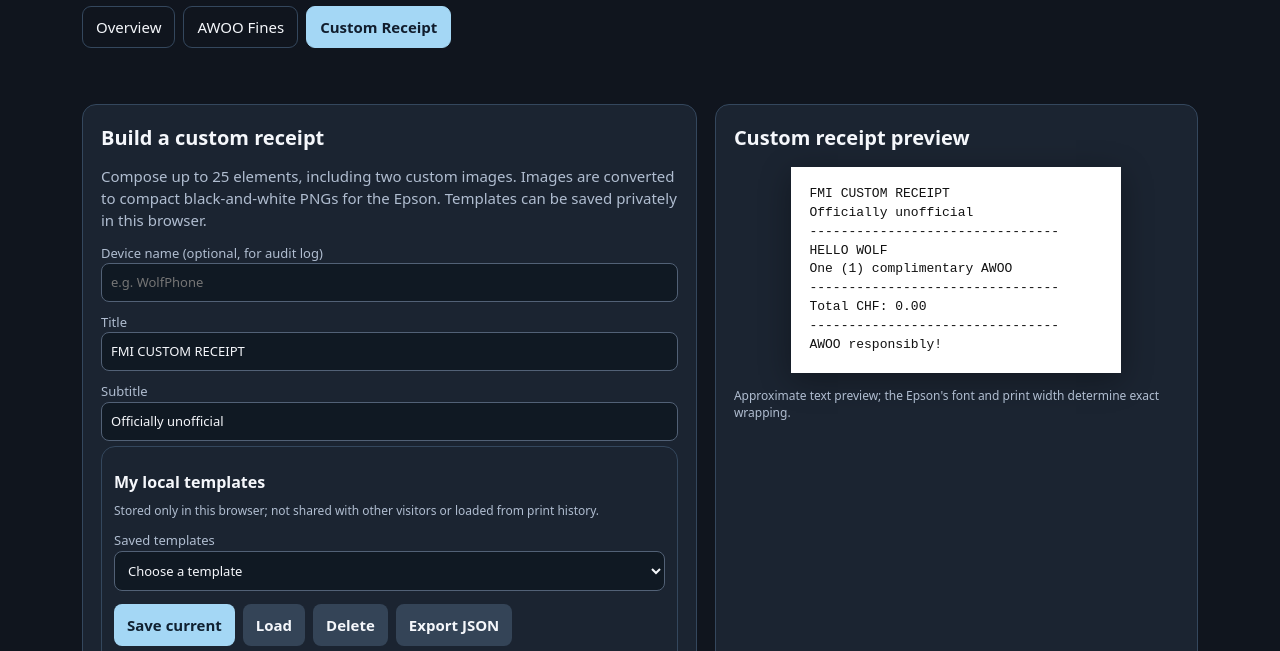
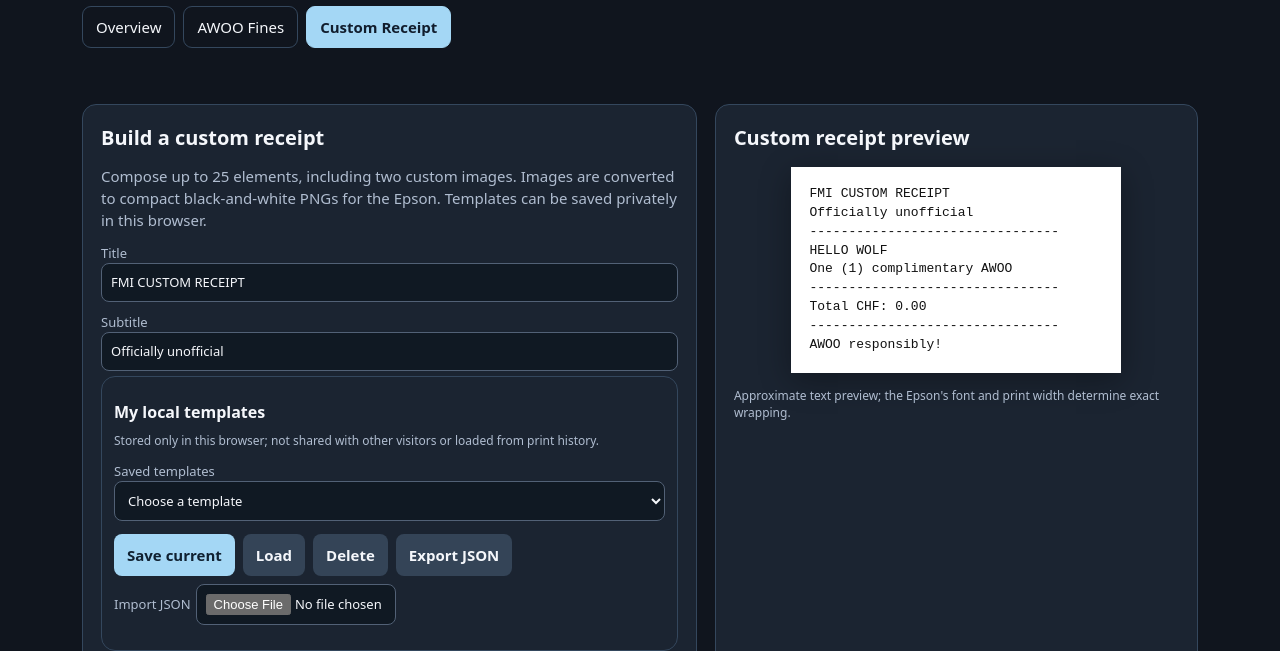
Before and after one commit to DakotaWolfi/pt35, a plain HTML site: page print_station/index.html in a window 1280 px wide. Both pictures are taken after a click on the link "Custom Receipt". Shown: the part 109-760 px from the top of the page. Drawn offline with Linux system fonts and the light colour scheme; no server answers.

Commit message:
Remove manual device-name prompt; identify visitors through automatically collected browser/network metadata

```diff
--- a/print_station/index.html
+++ b/print_station/index.html
@@ -38,12 +38,12 @@ img#logo{max-width:250px;max-height:130px;background:white}
 <form id="fine"><div class="two"><label>Offender<input name="name" maxlength="40" required placeholder="Suspicious Wolf"></label><label>Issued by<input name="issuer" maxlength="80"></label></div>
 <label>Offence<select name="offence"><option>Unlicensed AWOO</option><option>Excessive howling</option><option>Unauthorized tail wagging</option><option>Being suspiciously fluffy</option><option>Disturbing the peace with AWOOOO</option><option>Other</option></select></label>
 <div class="two"><label>Fine amount<input name="amount" type="number" min="0" step=".01" value="350"></label><label>Currency<input name="currency" maxlength="8" value="CHF"></label></div>
-<label>Location<input name="location" maxlength="80" placeholder="40C3"></label><label>Device name (optional, for audit log)<input name="device_name" maxlength="64" placeholder="e.g. WolfPhone"></label><label>Officer notes<textarea name="message" maxlength="160" required></textarea></label>
+<label>Location<input name="location" maxlength="80" placeholder="40C3"></label><label>Officer notes<textarea name="message" maxlength="160" required></textarea></label>
 <div class="controls"><button type="submit">Print AWOO fine</button><button type="reset" class="secondary">Clear</button></div></form></div>
 <div class="card"><h2>Fine preview</h2><div class="receipt" id="fine-preview"></div></div></div></section>
 <section class="panel" id="page-custom" hidden><div class="grid"><div class="card"><h2>Build a custom receipt</h2>
 <p>Compose up to 25 elements, including two custom images. Images are converted to compact black-and-white PNGs for the Epson. Templates can be saved privately in this browser.</p>
-<form id="custom"><label>Device name (optional, for audit log)<input name="device_name" maxlength="64" placeholder="e.g. WolfPhone"></label><label>Title<input name="title" maxlength="48" value="FMI CUSTOM RECEIPT" required></label><label>Subtitle<input name="subtitle" maxlength="64" value="Officially unofficial"></label>
+<form id="custom"><label>Title<input name="title" maxlength="48" value="FMI CUSTOM RECEIPT" required></label><label>Subtitle<input name="subtitle" maxlength="64" value="Officially unofficial"></label>
 <div class="card" style="padding:12px"><h3>My local templates</h3><p class="small">Stored only in this browser; not shared with other visitors or loaded from print history.</p><label>Saved templates<select id="template-list"><option value="">Choose a template</option></select></label><div class="controls"><button type="button" id="save-template">Save current</button><button type="button" class="secondary" id="load-template">Load</button><button type="button" class="secondary" id="delete-template">Delete</button><button type="button" class="secondary" id="export-template">Export JSON</button><label style="display:inline-flex;align-items:center;gap:5px;margin:0">Import JSON <input type="file" id="import-template" accept="application/json,.json" style="max-width:200px"></label></div></div><h3>Receipt content</h3><div id="lines"></div>
 <div class="controls"><button type="button" class="secondary" id="add-line">+ Add receipt element</button></div>
 <label>Footer<input name="footer" maxlength="100" value="AWOO responsibly!"></label>
@@ -236,7 +236,7 @@ $('#history-unlock').onclick=async()=>{if(!secureAdmin)return notice('HTTPS requ
 }catch(e){notice('Access denied: '+e.message,true)}};
 function renderHistory(jobs){historyJobs=jobs;const list=$('#history-list');list.replaceChildren();for(const job of jobs){const row=document.createElement('div');row.className='history-item';const left=document.createElement('div');const date=new Date(job.created*1000).toLocaleString();left.textContent='#'+job.id+' · '+date+' · '+job.kind.toUpperCase()+' · '+job.state.toUpperCase()+(job.error?' · '+job.error:'');const b=document.createElement('button');b.className='secondary';b.textContent='View print';b.onclick=()=>showPrint(job);const edit=document.createElement('button');edit.className='secondary';edit.textContent='Edit / Reprint';edit.onclick=()=>loadJob(job);row.append(left,b,edit);list.appendChild(row)}if(!jobs.length)list.textContent='No jobs yet'}
 $('#load-history').onclick=async()=>{if(!historyUnlocked)return notice('Unlock history first',true);try{const data=await api('/api/history');renderHistory(data.jobs);notice('History loaded')}catch(err){notice(err.message,true)}};
-function showPrint(job){$('#history-detail').hidden=false;$('#history-meta').textContent='Job #'+job.id+' · '+new Date(job.created*1000).toLocaleString()+' · '+job.state+' · Source IP: '+(job.source_ip||'not recorded')+' · Device name: '+(job.receipt.device_name||'not supplied')+' · User agent: '+(job.user_agent||'not recorded');$('#history-text').textContent=job.receipt.rendered_text||'(Exact print text unavailable for this old record)';}
+function showPrint(job){$('#history-detail').hidden=false;$('#history-meta').textContent='Job #'+job.id+' · '+new Date(job.created*1000).toLocaleString()+' · '+job.state+' · Source IP: '+(job.source_ip||'not recorded')+' · Browser / OS: '+(job.user_agent||'not recorded');$('#history-text').textContent=job.receipt.rendered_text||'(Exact print text unavailable for this old record)';}
 function loadJob(job){const data=job.receipt;if(job.kind==='custom'){const f=$('#custom');f.elements.title.value=data.title;f.elements.subtitle.value=data.subtitle;f.elements.footer.value=data.footer;f.elements.device_name.value=data.device_name||'';$('#lines').replaceChildren();for(const item of data.lines)makeRow(item.type,item.text,item.label,item.image||'');drawCustom();location.hash='custom'}else{const f=$('#fine');for(const k of ['name','issuer','location','offence','amount','currency','message','device_name'])if(f.elements[k])f.elements[k].value=data[k]||'';drawFine();location.hash='fines'}notice('Loaded job #'+job.id+' into editor; printing creates a new history entry')}
 $('#load-settings').onclick=async()=>{if(!secureAdmin)return notice('HTTPS required for admin settings',true);try{settings=await api('/api/settings');let form=$('#settings-form');for(const [k,v]of Object.entries(settings))if(form.elements[k]){if(form.elements[k].type==='checkbox')form.elements[k].checked=!!v;else form.elements[k].value=v}form.hidden=false;drawFine();notice('Settings unlocked')}catch(err){notice(err.message,true)}};
 $('#settings-form').onsubmit=async e=>{e.preventDefault();const form=e.target,data={};for(const k of ['printer_host','printer_port','station_name','subtitle','footer','feed_mm','logo_width'])data[k]=form.elements[k].value;for(const k of ['logo_enabled','cut','dry_run'])data[k]=form.elements[k].checked;try{settings=await api('/api/settings','POST',data);notice('Settings saved');drawFine();refresh()}catch(err){notice(err.message,true)}};
```
